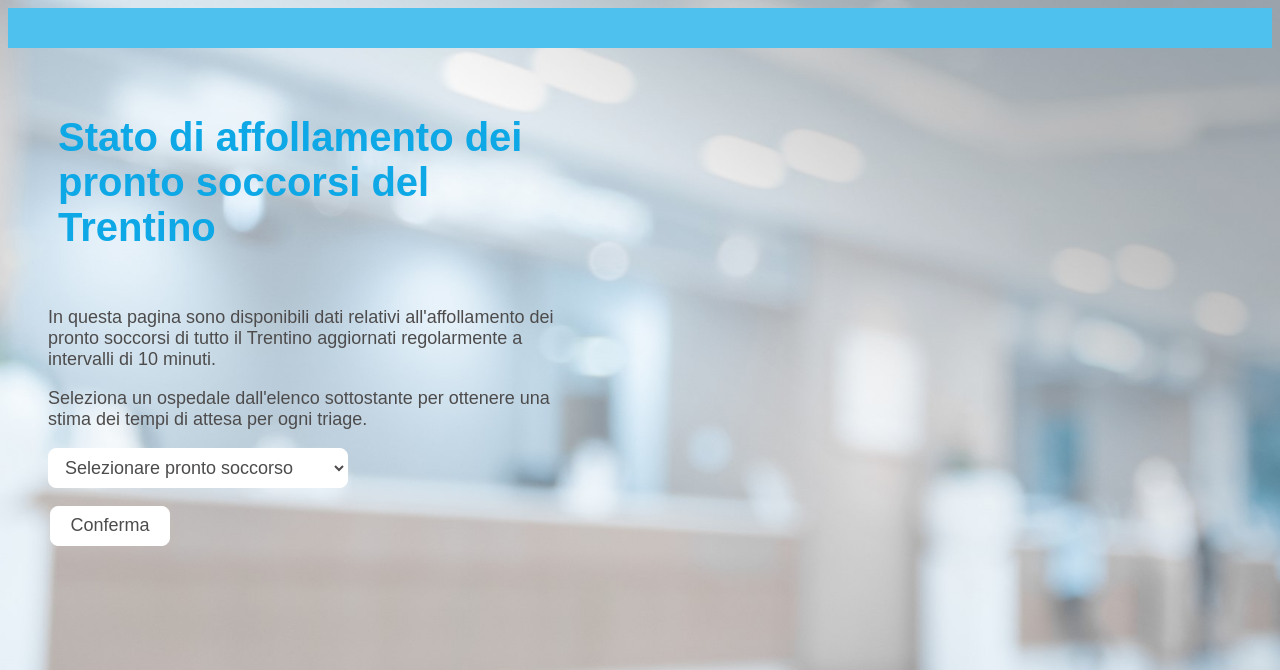
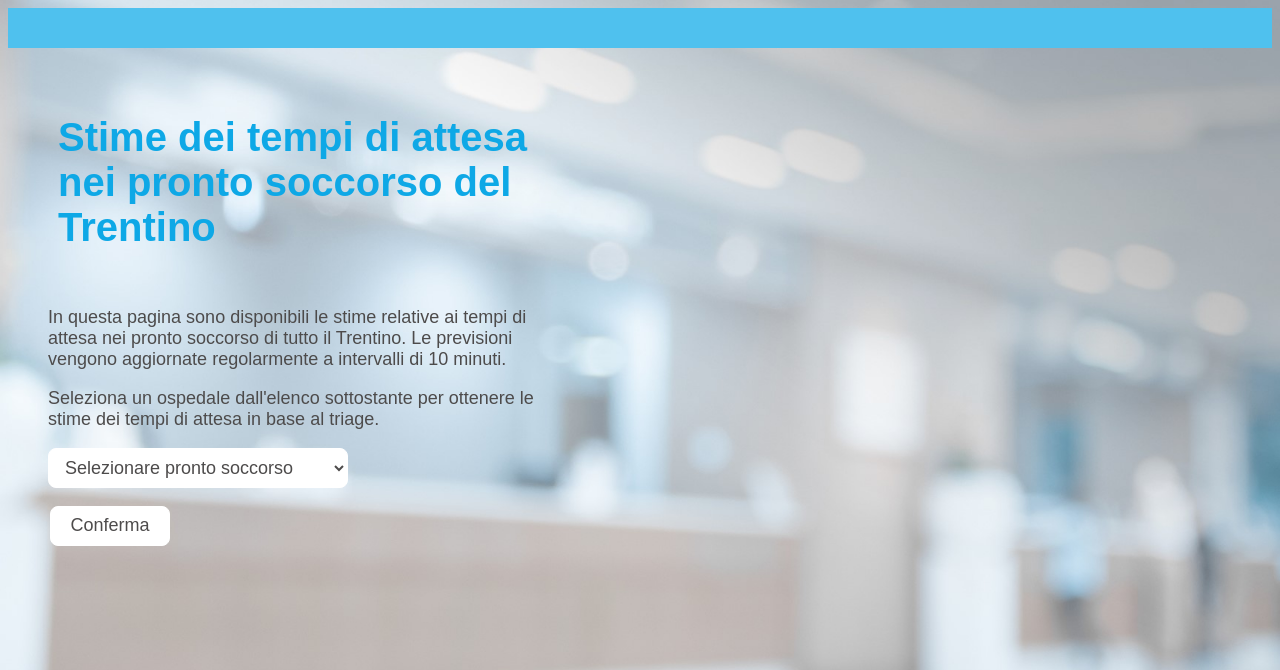
Before and after one commit to annabavaresco/pstrentino, a Flask app: page / in a window 1280 px wide. Shown: the top 670 px of the page. Run offline with Flask 2, Linux system fonts and the light colour scheme.

Commit message:
Changed the text the app

```diff
--- a/docker-compose/app/templates/base.html
+++ b/docker-compose/app/templates/base.html
@@ -14,19 +14,20 @@
 
 
         </div>
-        <h1>Stato di affollamento dei pronto soccorsi del Trentino</h1>
+        <h1>Stime dei tempi di attesa nei pronto soccorso del Trentino</h1>
 
         <div class="main-paragraph">
 
             <p>
-                In questa pagina sono disponibili dati relativi all'affollamento dei pronto soccorsi
-                di tutto il Trentino aggiornati regolarmente a intervalli di 10 minuti.
+                In questa pagina sono disponibili le stime relative ai tempi di attesa nei pronto
+                soccorso di tutto il Trentino. Le previsioni vengono aggiornate regolarmente a
+                intervalli di 10 minuti.
 
             </p>
 
             <p>
-                Seleziona un ospedale dall'elenco sottostante per ottenere una stima dei tempi di
-                attesa per ogni triage.
+                Seleziona un ospedale dall'elenco sottostante per ottenere le stime dei tempi di
+                attesa in base al triage.
             </p>
             <form action="/result" method="POST">
                 <div id=s>
--- a/docker-compose/app/templates/result.html
+++ b/docker-compose/app/templates/result.html
@@ -12,7 +12,7 @@
 
         </div>
 
-        <h1>Stato di affollamento dei pronto soccorsi del Trentino</h1>
+        <h1>Stima dei tempi di attesa nei pronto soccorso del Trentino</h1>
 
         <p class = 'b'>
             Ospedale selezionato: {{ospedale}} <br>
```
